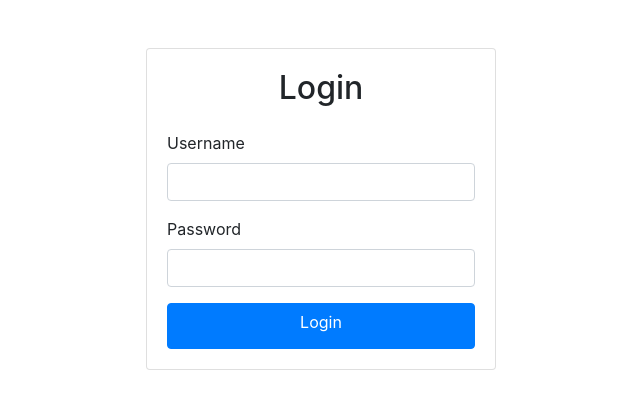
After one commit to jedrzejkopiszka/weatherApp, a Flask app: page /login in a window 1280 px wide. The commit adds this page. Shown: the top 409 px of the page, without its empty margins (319-959 px from the left). Run offline with Flask 3, Linux system fonts and the light colour scheme; parts of the project's set-up code (start-up, migrations or seed data) failed here and were passed over; some libraries are stand-ins or nearby versions.

Commit message:
Simple login based on credentials hardcoded in the app

```diff
--- a/app.py
+++ b/app.py
@@ -1,4 +1,8 @@
-from flask import Flask, render_template, request, jsonify
+from flask import Flask, render_template, request, jsonify, redirect, url_for
+from flask_login import LoginManager, UserMixin, login_user, login_required, logout_user, current_user
+from flask_wtf import FlaskForm
+from wtforms import StringField, PasswordField, SubmitField
+from wtforms.validators import DataRequired
 import configparser
 import requests
 from collections import defaultdict
@@ -14,11 +18,54 @@ config = configparser.ConfigParser()
 config.read('config.ini')
 API_KEY = config['DEFAULT']['api_key']
 
+login_manager = LoginManager()
+login_manager.init_app(app)
+login_manager.login_view = 'login'
+
+app.config['SECRET_KEY'] = 'some_random_secret_key'
+
+class User(UserMixin):
+    # This is a basic user model, you might want to expand it for a real-world use case
+    def __init__(self, id):
+        self.id = id
+
+# Simple user storage, should be replaced with a proper database in a real-world app
+users = {'admin': {'password': 'admin'}}  # This is just an example. Don't use hardcoded passwords in production!
+
+@login_manager.user_loader
+def load_user(user_id):
+    return User(user_id) if user_id in users else None
+
+class LoginForm(FlaskForm):
+    username = StringField('Username', validators=[DataRequired()])
+    password = PasswordField('Password', validators=[DataRequired()])
+    submit = SubmitField('Login')
+
+@app.route('/login', methods=['GET', 'POST'])
+def login():
+    form = LoginForm()
+    if form.validate_on_submit():
+        user = users.get(form.username.data)
+        if user and user['password'] == form.password.data:
+            user_obj = User(form.username.data)
+            login_user(user_obj)
+            return redirect(url_for('index'))
+        else:
+            return "Invalid credentials"
+    return render_template('login.html', form=form)
+
+@app.route('/logout')
+@login_required
+def logout():
+    logout_user()
+    return redirect(url_for('index'))
+
 @app.route('/')
 def index():
-    return render_template('index.html')
+    return render_template('index.html', current_user=current_user)
 
 @app.route('/get_weather', methods=['POST'])
+@login_required
 def get_weather():
     city = request.form['city']
     complete_url = BASE_URL + "q=" + city + "&appid=" + API_KEY
@@ -70,6 +117,7 @@ def get_multiple_weather():
     return jsonify(weather_data)
 
 @app.route('/forecast', methods=['POST'])
+@login_required
 def get_forecast():
     city = request.form['city']
     response = requests.get(FORECAST_URL + "q=" + city + "&appid=" + API_KEY)
--- /dev/null
+++ b/templates/login.html
@@ -0,0 +1,32 @@
+<!DOCTYPE html>
+<html>
+<head>
+    <title>Login</title>
+    <link rel="stylesheet" href="https://maxcdn.bootstrapcdn.com/bootstrap/4.5.2/css/bootstrap.min.css">
+</head>
+<body>
+
+<div class="container mt-5">
+    <div class="row justify-content-center">
+        <div class="col-md-4">
+            <div class="card">
+                <div class="card-body">
+                    <h2 class="text-center mb-4">Login</h2>
+                    <form method="post">
+                        {{ form.hidden_tag() }}
+                        <div class="form-group">
+                            {{ form.username.label }} {{ form.username(class="form-control") }}
+                        </div>
+                        <div class="form-group">
+                            {{ form.password.label }} {{ form.password(class="form-control") }}
+                        </div>
+                        <button type="submit" class="btn btn-primary btn-block">{{ form.submit.label }}</button>
+                    </form>
+                </div>
+            </div>
+        </div>
+    </div>
+</div>
+
+</body>
+</html>
```
Also changed, not shown: templates/index.html (+26 -2 lines).
